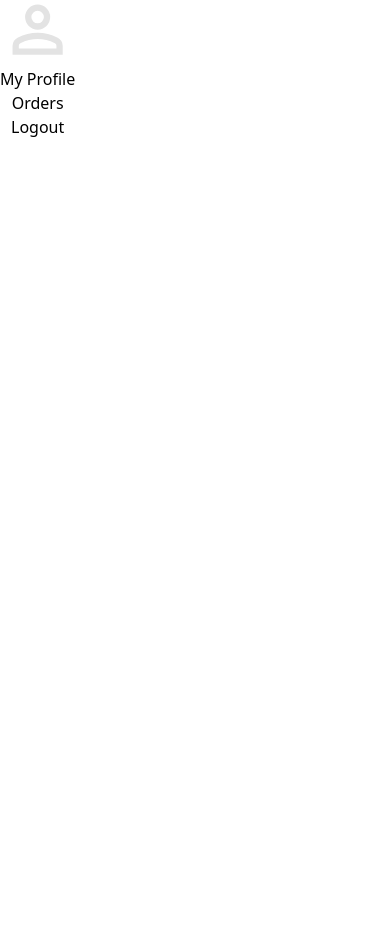
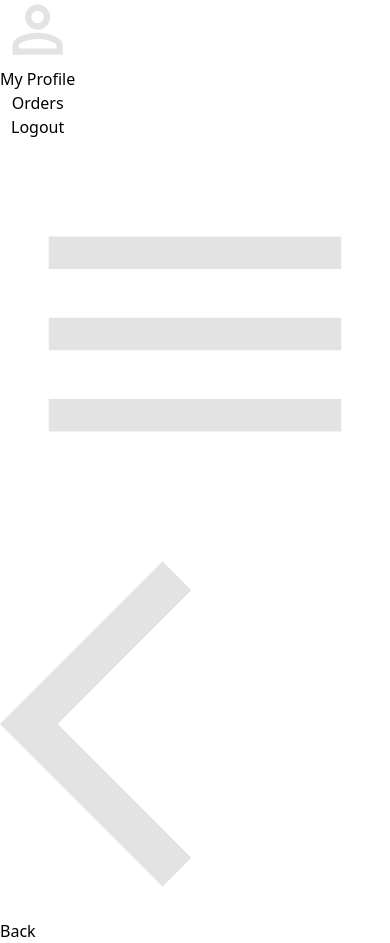
Before and after one commit to Chandan-Badge/C2Explains-ChandanChaudhary, a React (Vite) app in the folder Frontend/: page / in a window 390 px wide. Shown: the part 960-1903 px from the top of the page. Before the commit the page ends 1099 px from the top, so only its background shows below. Built offline with nearby package versions, Linux system fonts and the light colour scheme.

Commit message:
Navbar Improvement

```diff
--- a/Frontend/src/components/navbar.jsx
+++ b/Frontend/src/components/navbar.jsx
@@ -1,17 +1,20 @@
-import React from 'react';
+import React, { useState } from 'react';
 import {assets} from "../assets/assets.js";
 import {NavLink} from "react-router-dom";
 import { Link } from 'react-router-dom';
 
 function Navbar() {
+
+  const [visible, setVisible] = useState(false);
+
   return (
-    <div className='px-10 py-3 text-[#fff] flex justify-between items-center'>
+    <div className='px-6 sm:px-10 py-3 text-[#fff] flex justify-between items-center'>
 
-      <img src={assets.logo} alt="" className='w-20 h-20' />
+      <img src={assets.logo} alt="" className='w-16 sm:w-20 h-16 sm:h-20' />
 
-      <div className='flex gap-6 items-center justify-center'>
+      <div className='gap-2 md:gap-6 items-center justify-center sm:flex hidden text-sm md:text-base'>
         <NavLink to="/" className='flex gap-1 items-center flex-col'>
-          <p>Home</p>
+          <p className=''>Home</p>
           <hr className='w-2/3 border-none bg-gray-200 h-[1.5px] hidden' />
         </NavLink>
 
@@ -30,7 +33,7 @@ function Navbar() {
           <hr className='w-2/3 border-none bg-gray-200 h-[1.5px] hidden' />
         </NavLink>
 
-        <button className='rounded-full py-1.5 px-3 border border-[#fff]/50 text-sm'>Admin Panel</button>
+        <button className='rounded-full py-1.5 px-3 border border-[#fff]/50 text-xs md:text-sm'>Admin Panel</button>
       </div>
 
       <div className='flex gap-6 items-center justify-center'>
@@ -57,7 +60,26 @@ function Navbar() {
           </div>
 
         </button>
+
+        <svg
+          onClick={() => setVisible(true)}
+          xmlns="http://www.w3.org/2000/svg"
+          className='w-8 h-8 block sm:hidden cursor-pointer'
+          viewBox="0 -960 960 960"
+          fill="#e3e3e3">
+          <path d="M120-240v-80h720v80H120Zm0-200v-80h720v80H120Zm0-200v-80h720v80H120Z"/>
+        </svg>
+
       </div>
+
+      {/* Menu option for small screen */}
+      <div onClick={() => setVisible(false)} className={`absolute top-0 bottom-0 right-0 overflow-hidden px-2 py-4 bg-[#0d1224] transition-all ${visible ? "w-full" : "w-0"}`}>
+        <div  className='w-full px-4 py-1 flex items-center cursor-pointer'>
+          <svg xmlns="http://www.w3.org/2000/svg" className='w-8 h-8' viewBox="0 -960 960 960" fill="#e3e3e3"><path d="M400-80 0-480l400-400 71 71-329 329 329 329-71 71Z"/></svg>
+          <p>Back</p>
+        </div>
+      </div>
+
     </div>
   )
 }
```
